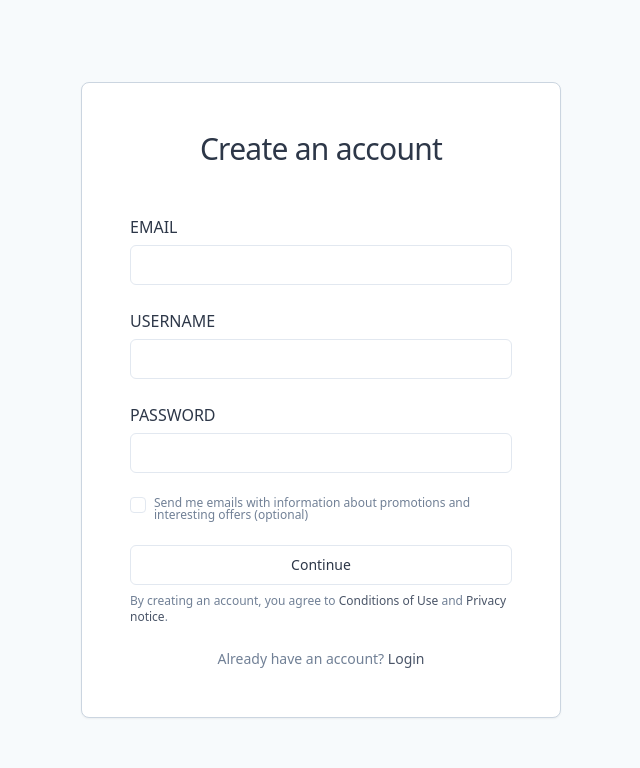
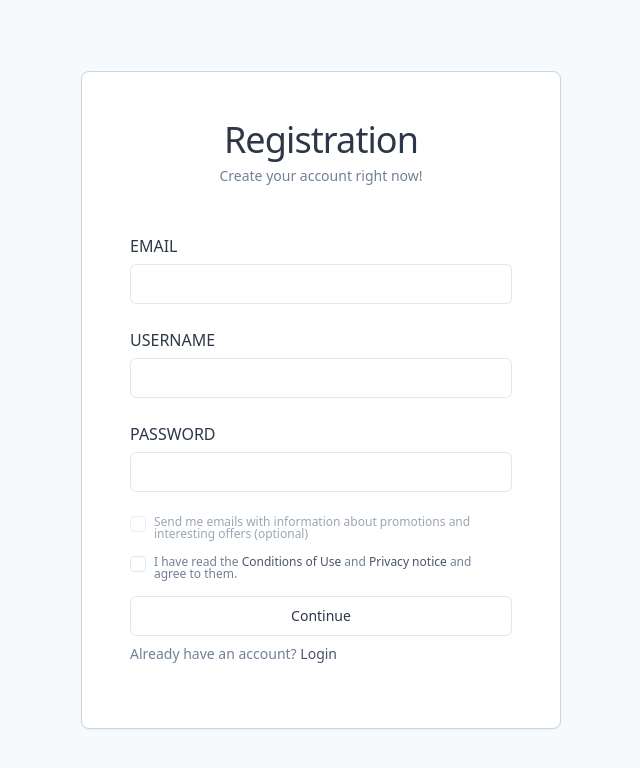
Before and after one commit to pillowskiy/shop, a Next.js app in the folder client/: page /register in a window 1280 px wide. Shown: the top 768 px of the page, without its empty margins (319-959 px from the left). Built offline with nearby package versions, Linux system fonts and the light colour scheme; no server answers.

Commit message:
Registration form

```diff
--- a/client/src/containers/Register.tsx
+++ b/client/src/containers/Register.tsx
@@ -1,50 +1,21 @@
-import type { FC } from 'react';
-import { Meta } from './Meta';
-import { Card, CardContent, CardFooter, CardHeader, CardTitle } from '@layout/card';
-import { FormInput } from '@components/FormInput';
-import { Button } from '@ui/Button';
-import { Anchor } from '@ui/Anchor';
-import { Checkbox } from '@ui/Checkbox'
+import type {FC} from 'react';
+import {Meta} from './Meta';
+import {Card, CardContent, CardDescription, CardHeader, CardTitle} from '@layout/card';
+import {RegisterForm} from "@containers/forms/RegisterForm";
+
 export const Register: FC = () => {
   return (
     <Meta title='Registration'>
       <div className="h-screen flex justify-center items-center select-none">
         <Card className="w-[480px] py-6 px-6 text-start">
           <CardHeader className="text-center mb-6">
-            <CardTitle className="text-3xl font-medium">Create an account</CardTitle>
+            <CardTitle className="text-4xl font-medium">Registration</CardTitle>
+            <CardDescription>Create your account right now!</CardDescription>
           </CardHeader>
 
           <CardContent>
-            <form>
-              <FormInput label="Email" type="email" />
-              <FormInput label="Username" />
-              <FormInput label="Password" type="password" />
-              <div className="items-top space-x-2">
-                <Checkbox id="terms" className="float-left" />
-                <div className="grid gap-1.5 leading-none px-2">
-                  <label
-                    htmlFor="terms"
-                    className="text-xs text-muted-foreground leading-none peer-disabled:cursor-not-allowed peer-disabled:opacity-70"
-                  >
-                    Send me emails with information about promotions and interesting offers (optional)
-                  </label>
-                </div>
-              </div>
-            </form>
+            <RegisterForm />
           </CardContent>
-
-          <CardFooter className="flex flex-col">
-            <Button className="mb-2 w-full" variant="outline">Continue</Button>
-            <span className="text-xs text-muted-foreground text-start mb-6">
-              By creating an account, you agree to&nbsp;
-              <Anchor href="#">Conditions of Use</Anchor>&nbsp;and&nbsp;
-              <Anchor href="#">Privacy notice</Anchor>.
-            </span>
-            <p className="text-sm text-muted-foreground">
-              Already have an account?&nbsp;
-              <Anchor href="/login">Login</Anchor>
-            </p>
-          </CardFooter>
         </Card>
       </div>
     </Meta>
--- /dev/null
+++ b/client/src/containers/forms/RegisterForm.tsx
@@ -0,0 +1,98 @@
+import type {FC} from 'react';
+import {FormInput} from "@components/FormInput";
+import {FormCheckbox} from "@components/FormCheckbox";
+import {Anchor} from "@ui/Anchor";
+import {Button} from "@ui/Button";
+import {useRouter} from "next/router";
+import {useToast} from "@layout/toast/useToast";
+import {useAuth} from "@hooks/useAuth";
+import {cn} from "@lib/utils";
+import {Loader2} from "lucide-react";
+import {FormEvent, useState} from "react";
+import {RegisterBody} from "@types";
+
+import {useAppDispatch} from "@redux/store";
+import {register} from "@redux/user/user.actions";
+
+export const RegisterForm: FC = () => {
+    const [data, setData] = useState<RegisterBody>({
+        email: '',
+        name: '',
+        password: '',
+    });
+    const [errors, setErrors] = useState<string[]>(Array.from({length: 3}, () => ''));
+
+    const router = useRouter();
+    const dispatch = useAppDispatch();
+
+    const {toast} = useToast();
+    const {isLoading} = useAuth();
+
+    const onSubmit = async (event: FormEvent<HTMLFormElement>) => {
+        event.preventDefault();
+        const result = await dispatch(register(data));
+
+        if (register.fulfilled.match(result)) {
+            await router.replace('/');
+        } else if (register.rejected.match(result) && result.payload) {
+            const { message } = result.payload;
+            if (Array.isArray(message)) {
+                setErrors(message);
+            } else {
+                setErrors(Array.from({length: 3}, () => message));
+            }
+        } else {
+            toast({
+                variant: "destructive",
+                title: "Uh oh! Something went wrong.",
+                description: result.error.message,
+            });
+        }
+    }
+
+    return (
+        <form onSubmit={onSubmit}>
+            <FormInput
+                label="Email"
+                type="email"
+                onChange={({target}) => setData({...data, email: target.value})}
+                value={data.email}
+                error={errors[0]}
+            />
+            <FormInput
+                label="Username"
+                onChange={({target}) => setData({...data, name: target.value})}
+                value={data.name}
+                maxLength={24}
+                error={errors[1]}
+            />
+            <FormInput
+                label="Password"
+                type="password"
+                onChange={({target}) => setData({...data, password: target.value})}
+                value={data.password}
+                minLength={6}
+                maxLength={32}
+                error={errors[2]}
+            />
+            <FormCheckbox className="opacity-70">
+                Send me emails with information about promotions and interesting offers (optional)
+            </FormCheckbox>
+            <FormCheckbox required>
+                I have read the&nbsp;
+                <Anchor href="#">Conditions of Use</Anchor>&nbsp;and&nbsp;
+                <Anchor href="#">Privacy notice</Anchor>&nbsp;and agree to them.
+            </FormCheckbox>
+            <Button className={cn("mb-2 w-full", {
+                'disabled': isLoading,
+            })} variant="outline">
+                {isLoading && <Loader2 className="mr-2 h-4 w-4 animate-spin"/>}
+                Continue
+            </Button>
+            <p className="text-sm text-muted-foreground mb-4">
+                Already have an account?&nbsp;
+                <Anchor onClick={() => router.push('/login')}>Login</Anchor>
+            </p>
+        </form>
+    );
+};
```
